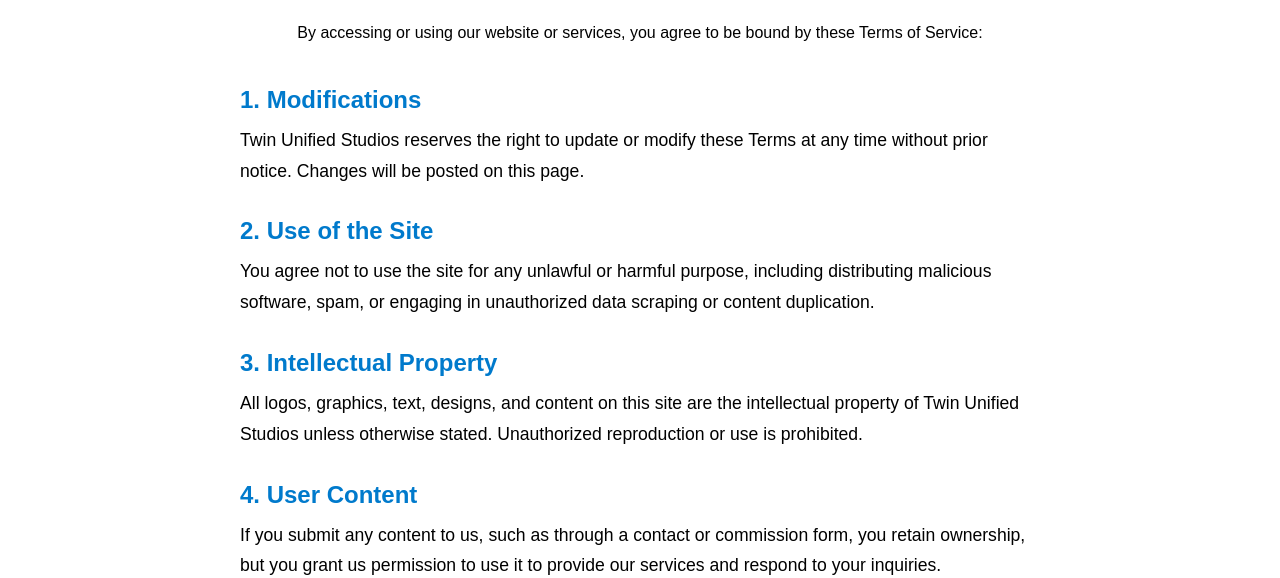
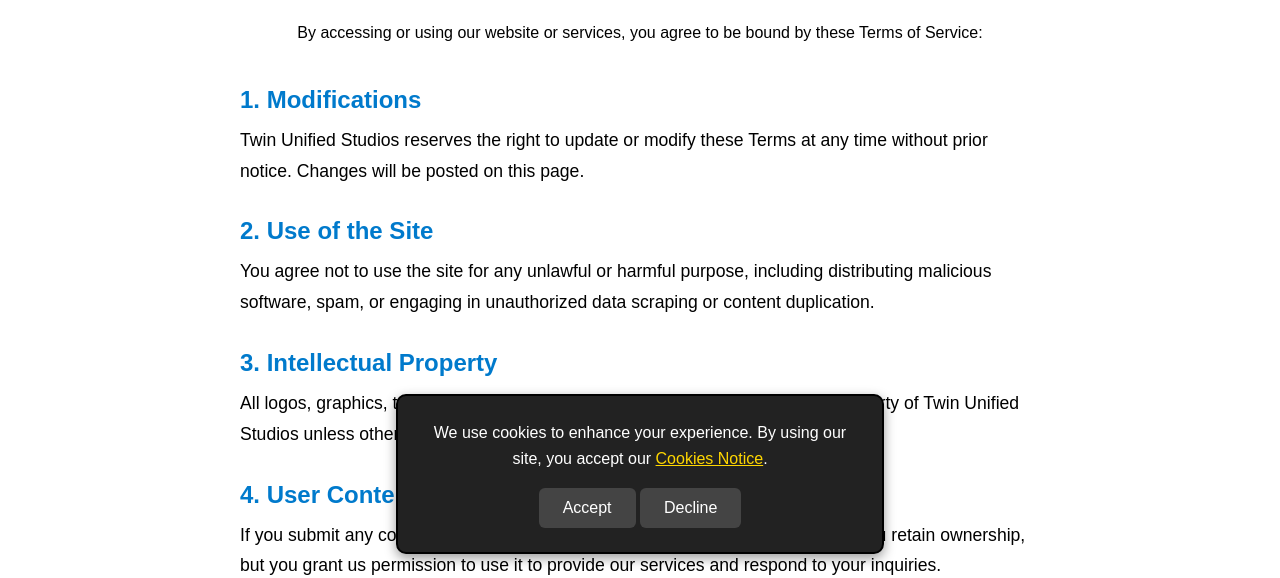
Before and after one commit to Twin-Unified-Studios/TwinUnifiedStudios.github.io, a plain HTML site: page terms.html in a window 1280 px wide. Shown: the part 222-800 px from the top of the page. Drawn offline with Linux system fonts and the light colour scheme.

Commit message:
Update terms.html
Added Cookies Banner.

```diff
--- a/terms.html
+++ b/terms.html
@@ -86,5 +86,10 @@
     <div class="footer-bottom">&copy; 2025 Twin Unified Studios. All rights reserved.</div>
   </div>
   <script src="script.js"></script>
+  <div id="cookie-banner" class="cookie-widget">
+    <p> We use cookies to enhance your experience. By using our site, you accept our <a href="cookiesnotice.html">Cookies Notice</a>.</p>
+    <button id="accept-cookies">Accept</button>
+    <button id="decline-cookies">Decline</button>
+  </div>
 </body>
 </html>
```
